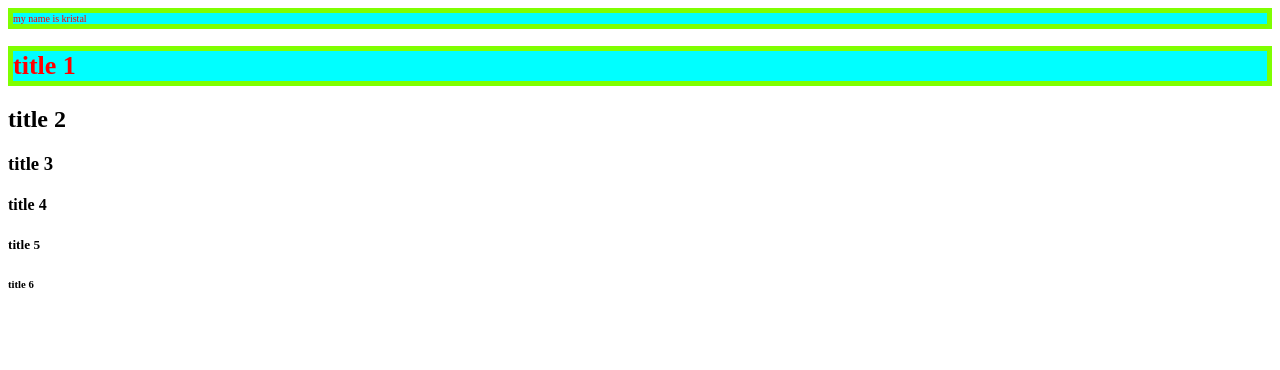
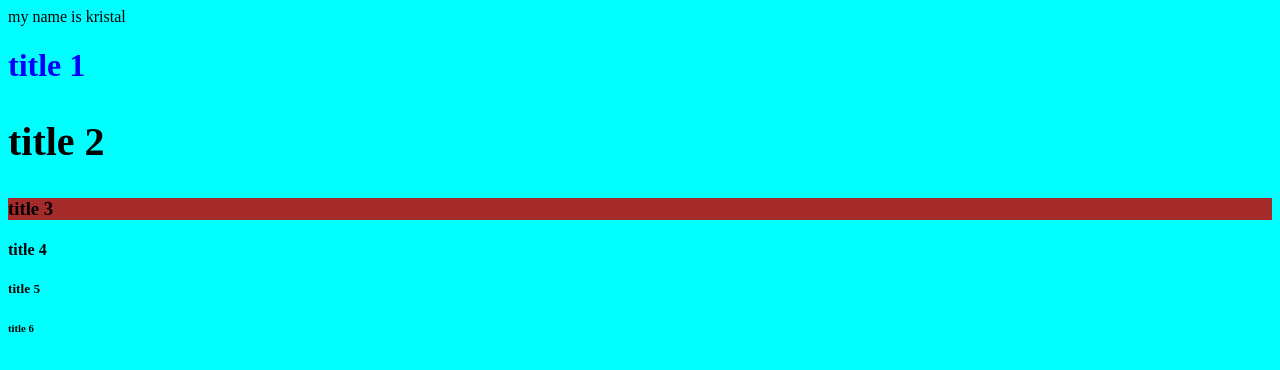
Before and after one commit to kristal7636/Helloworld, a plain HTML site: page index.html in a window 1280 px wide. Drawn offline with Linux system fonts and the light colour scheme.

Commit message:
file add

```diff
--- a/index.html
+++ b/index.html
@@ -2,25 +2,11 @@
 
 <head>
     <title> hello world</title>
+    <link rel="stylesheet" href="style.css">
 </head>
 
 <body>
-    <style>
-        p {
-            background-color: aqua;
-            color: red;
-        border: 5px solid chartreuse;
-        font-size: 10;
 
-        }
-        h1 {
-            background-color: aqua;
-            color: red;
-        border: 5px solid chartreuse;
-        font-size: 26;
-
-        }
-    </style>
     <p> my name is kristal</p>
 
     <h1> title 1 </h1>
--- /dev/null
+++ b/style.css
@@ -0,0 +1,5 @@
+body {background-color: aqua;}
+h1 {color:blue;}
+h2 { font-size: 40; }
+h3 { background-color: brown;}
+h4 { font-style:40px;}
```
Also changed, not shown: form.html (added, +34 -0 lines).
